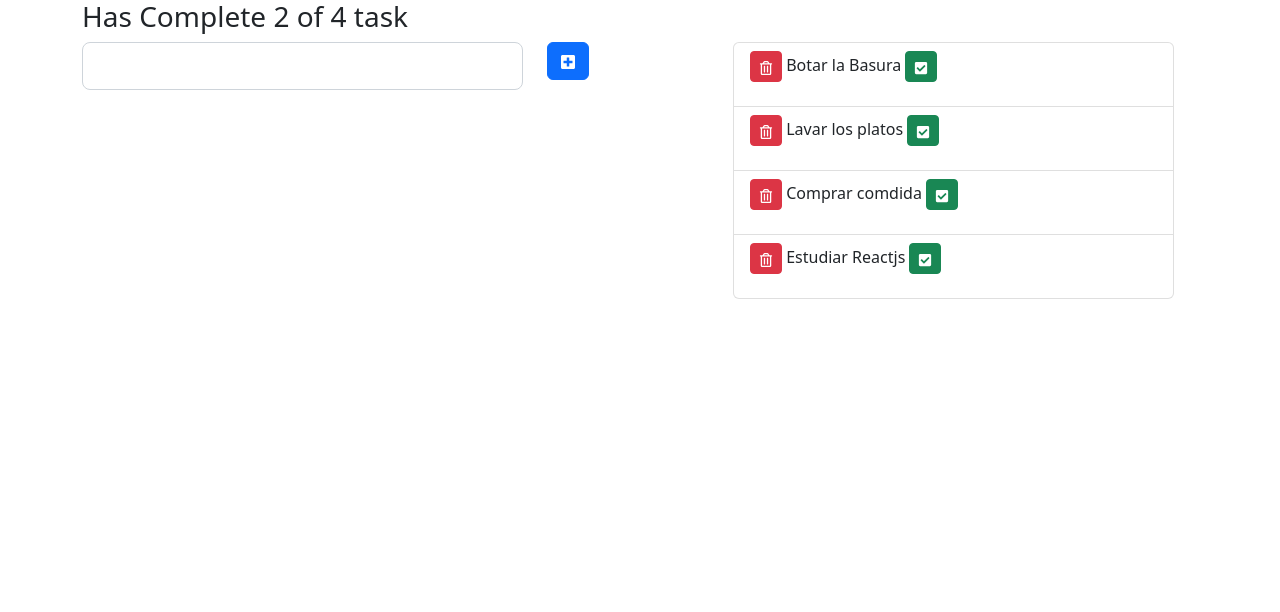
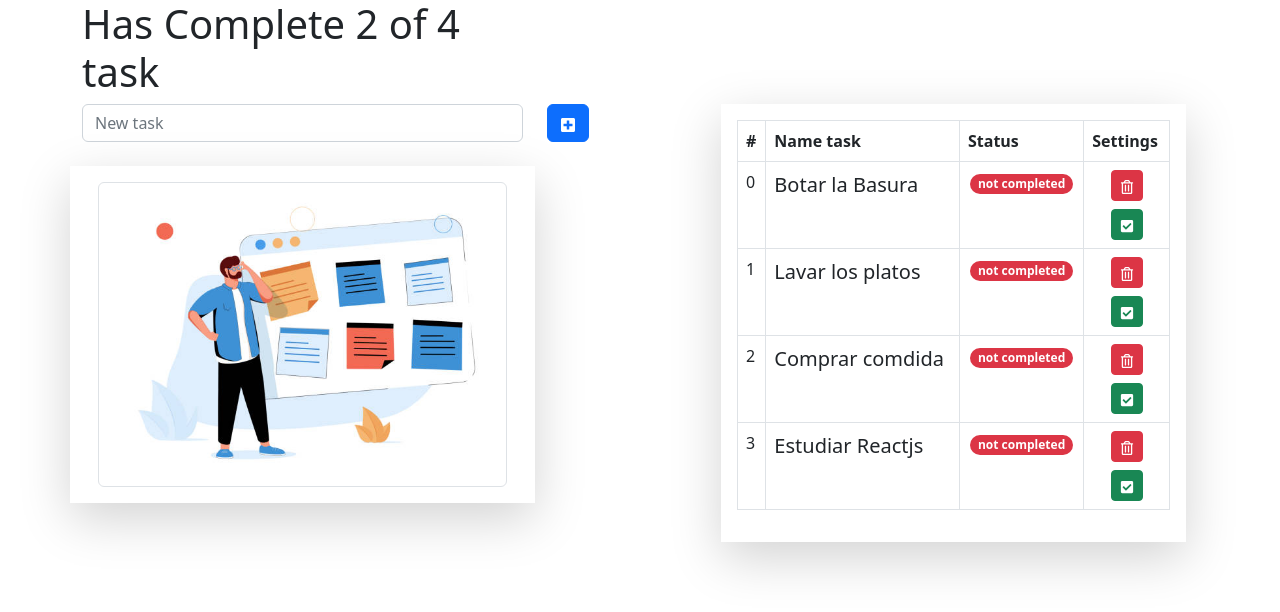
Before and after one commit to Misterdev19/Todo-React-, a React (Create React App) app: page / in a window 1280 px wide. Shown: the top 612 px of the page. Built offline with nearby package versions, Linux system fonts and the light colour scheme.

Commit message:
task iu front end

```diff
--- a/public/index.html
+++ b/public/index.html
@@ -10,34 +10,10 @@
       content="Web site created using create-react-app"
     />
     <link rel="apple-touch-icon" href="%PUBLIC_URL%/logo192.png" />
-    <!--
-      manifest.json provides metadata used when your web app is installed on a
-      user's mobile device or desktop. See https://developers.google.com/web/fundamentals/web-app-manifest/
-    -->
     <link rel="manifest" href="%PUBLIC_URL%/manifest.json" />
-    <!--
-      Notice the use of %PUBLIC_URL% in the tags above.
-      It will be replaced with the URL of the `public` folder during the build.
-      Only files inside the `public` folder can be referenced from the HTML.
-
-      Unlike "/favicon.ico" or "favicon.ico", "%PUBLIC_URL%/favicon.ico" will
-      work correctly both with client-side routing and a non-root public URL.
-      Learn how to configure a non-root public URL by running `npm run build`.
-    -->
     <title>React App</title>
   </head>
   <body>
-    <noscript>You need to enable JavaScript to run this app.</noscript>
     <div id="root"></div>
-    <!--
-      This HTML file is a template.
-      If you open it directly in the browser, you will see an empty page.
-
-      You can add webfonts, meta tags, or analytics to this file.
-      The build step will place the bundled scripts into the <body> tag.
-
-      To begin the development, run `npm start` or `yarn start`.
-      To create a production bundle, use `npm run build` or `yarn build`.
-    -->
   </body>
 </html>
--- a/src/App.js
+++ b/src/App.js
@@ -4,6 +4,8 @@ import { TodoItem } from './components/TodoItem';
 import { TodoList } from './components/TodoList';
 import { TodoSearch } from './components/TodoSearch';
 import { CreatTodoButton } from './components/CreatTodoButton';
+import urlImg from './img/logo.jpg';
+import { Table } from 'reactstrap';
 
 
 
@@ -19,25 +21,50 @@ function App() {
     <div className="container">
       <div className="row">
         <div className="col-sm-5">
-           <TodoCounter/>
+          <TodoCounter />
         </div>
         <div className="row">
           <div className="col-sm-5">
             <TodoSearch />
+            <div className="row mt-4 shadow-lg p-3 mb-5 bg-body rounde">
+              <div className="col-sm-12">
+                <img src={urlImg} class="img-thumbnail" alt="" />
+              </div>
+            </div>
           </div>
           <div className="col-sm-2">
             <CreatTodoButton />
           </div>
-          <div className="col-sm-5">
+          <div className="col-sm-5 shadow-lg p-3 mb-5 bg-body rounde">
+            <Table bordered hover>
+              <thead>
+                <tr>
+                  <th>
+                    #
+                  </th>
+                  <th>
+                    Name task
+                  </th>
+                  <th>
+                    Status
+                  </th>
+                  <th>
+                    Settings
+                  </th>
+                </tr>
+              </thead>
+              <tbody>
                 <TodoList>
-              {todos.map(todo =>
-                <TodoItem key={todo.text} text={todo.text} />
+                  {todos.map((todo, index) =>
+                    <TodoItem key={todo.text} text={todo.text} st={todo.completed} id={index} />
                   )}
                 </TodoList>
+              </tbody>
+            </Table>
           </div>
         </div>
       </div>
-     </div>
+    </div >
   );
 }
 
--- a/src/components/TodoCounter.jsx
+++ b/src/components/TodoCounter.jsx
@@ -2,6 +2,6 @@ import React  from "react";
 
 export function TodoCounter (){
     return (
-        <h3>Has Complete 2 of 4 task</h3>
+        <h3 className="display-6">Has Complete 2 of 4 task</h3>
     )
 }
--- a/src/components/TodoItem.jsx
+++ b/src/components/TodoItem.jsx
@@ -1,11 +1,30 @@
 import React from "react";
-import {ListGroupItem , Button} from "reactstrap";
-import { FaCheckSquare , FaRegTrashAlt } from 'react-icons/fa';
+import { Button } from "reactstrap";
+import { FaCheckSquare, FaRegTrashAlt } from 'react-icons/fa';
 
 export function TodoItem(props) {
     return (
-        <ListGroupItem>
-            <p> <Button color="danger" size="sm"><FaRegTrashAlt/></Button> {props.text} <Button color="success" size="sm"> <FaCheckSquare/></Button> </p>
-        </ListGroupItem>
+        <tr>
+            <td>
+                {props.id}
+            </td>
+            <td>
+                <p className="lead ">{props.text}</p>
+            </td>
+            <td>
+                <div className="text-center ">
+                    {(props.st) ? <span class="rounded-pill badge bg-success">Completed</span> :
+                        <span class="rounded-pill badge bg-danger">not completed</span>}
+                </div>
+            </td>
+            <td>
+                <div className="text-center mb-2">
+                    <Button color="danger" size="sm" ><FaRegTrashAlt /></Button>
+                </div>
+                <div className="text-center">
+                    <Button color="success" size="sm"  > <FaCheckSquare /></Button>
+                </div>
+            </td>
+        </tr>
     );
 }
--- a/src/components/TodoList.jsx
+++ b/src/components/TodoList.jsx
@@ -1,12 +1,9 @@
 import React from "react";
-import {ListGroup} from "reactstrap"
-import { Button } from "react-bootstrap";
 
 export function TodoList(props) {
     return (
-        <ListGroup>
-                {props.children}
-        </ListGroup>
-
+        <>
+          { props.children}
+        </>
     );
 }
--- a/src/components/TodoSearch.jsx
+++ b/src/components/TodoSearch.jsx
@@ -5,7 +5,8 @@ export function TodoSearch (){
     return  (
         <div>
         <Input
-            bsSize="lg"
+            bsSize="md"
+            placeholder="New task"
         />
         </div>
     );
```
Also changed, not shown: src/img/logo.jpg (added). Lines whose indentation alone changed are shown as unchanged.
